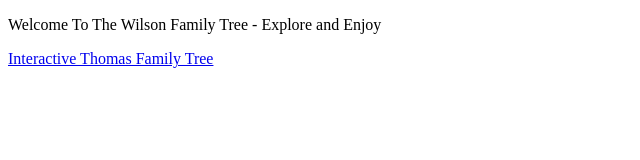
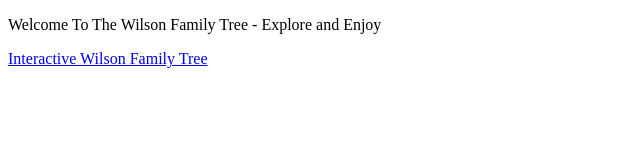
Before and after one commit to Wasambe/wilsonfamilytree, a plain HTML site: page index.html in a window 1280 px wide. Shown: the full height of the page, 0-640 px from the left. Drawn offline with Linux system fonts and the light colour scheme.

Commit message:
Update index.html

```diff
--- a/index.html
+++ b/index.html
@@ -15,7 +15,7 @@
 <p>Welcome To The Wilson Family Tree - Explore and Enjoy</p>
 
 </div>
-<a href="familytreeinteractiveSearch3.html">Interactive Thomas Family Tree</a><br><br>
+<a href="familytreeinteractive.html">Interactive Wilson Family Tree</a><br><br>
 
 </body>
 </html>
```
